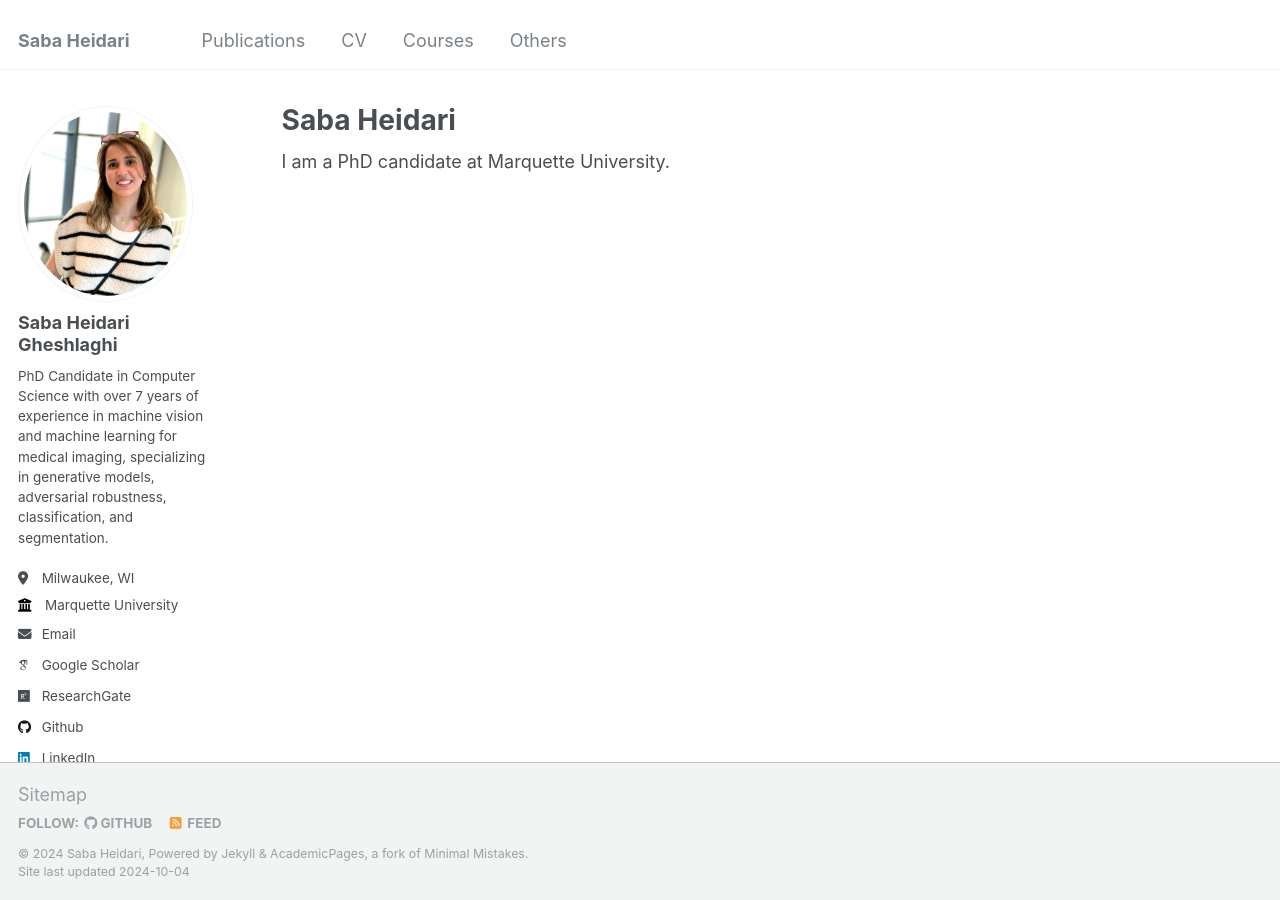
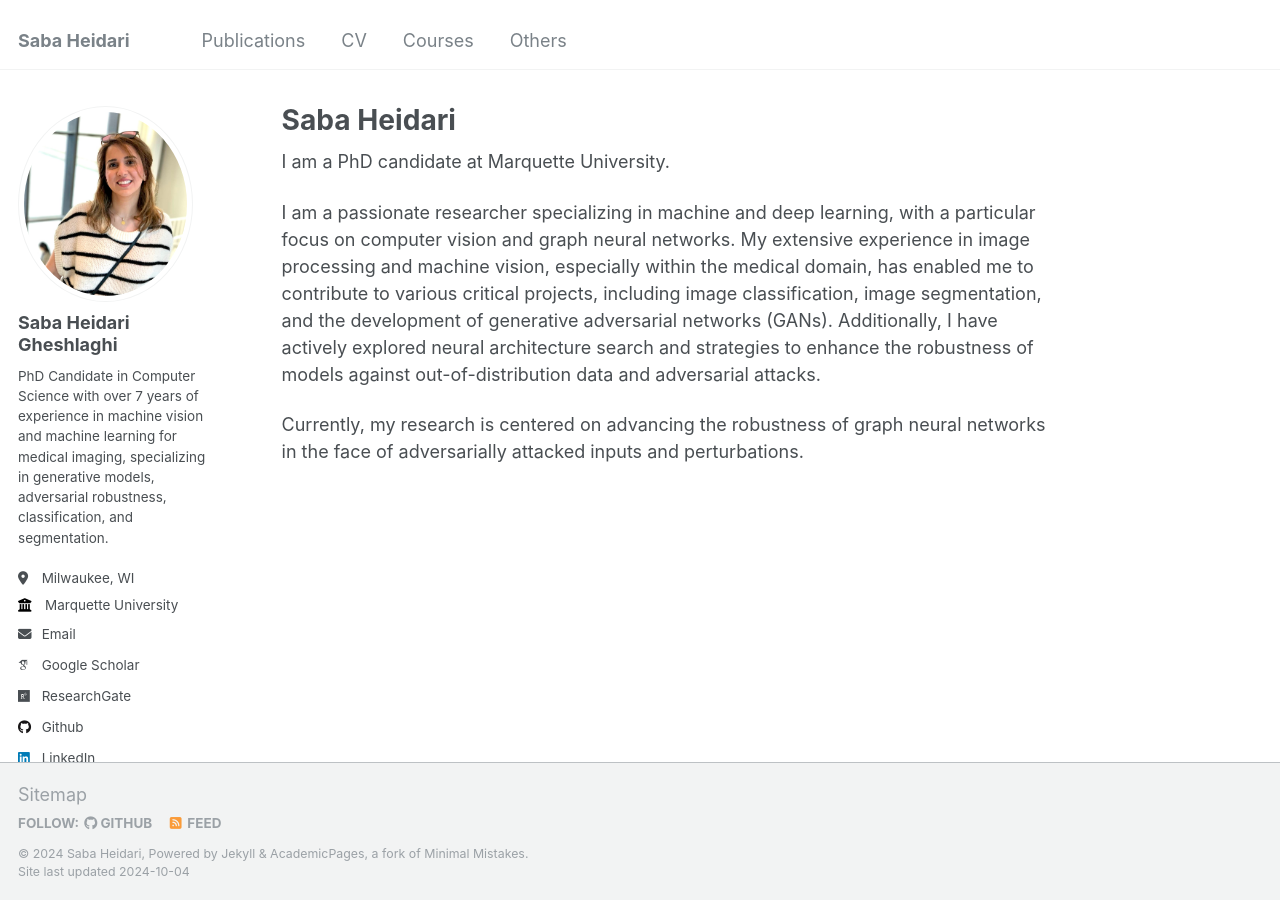
Before and after one commit to Saba-Heidari/Saba-Heidari.github.io, a Jekyll site: the page built from _pages/about.md, in a window 1280 px wide. Built offline with Jekyll 4.4.1, drawn with Linux system fonts in a browser that asks for light colours; some web fonts are replaced.

Commit message:
Update about.md

```diff
--- a/_pages/about.md
+++ b/_pages/about.md
@@ -8,3 +8,7 @@ redirect_from:
 ---
 
 I am a PhD candidate at Marquette University.
+
+I am a passionate researcher specializing in machine and deep learning, with a particular focus on computer vision and graph neural networks. My extensive experience in image processing and machine vision, especially within the medical domain, has enabled me to contribute to various critical projects, including image classification, image segmentation, and the development of generative adversarial networks (GANs). Additionally, I have actively explored neural architecture search and strategies to enhance the robustness of models against out-of-distribution data and adversarial attacks.
+
+Currently, my research is centered on advancing the robustness of graph neural networks in the face of adversarially attacked inputs and perturbations.
```
